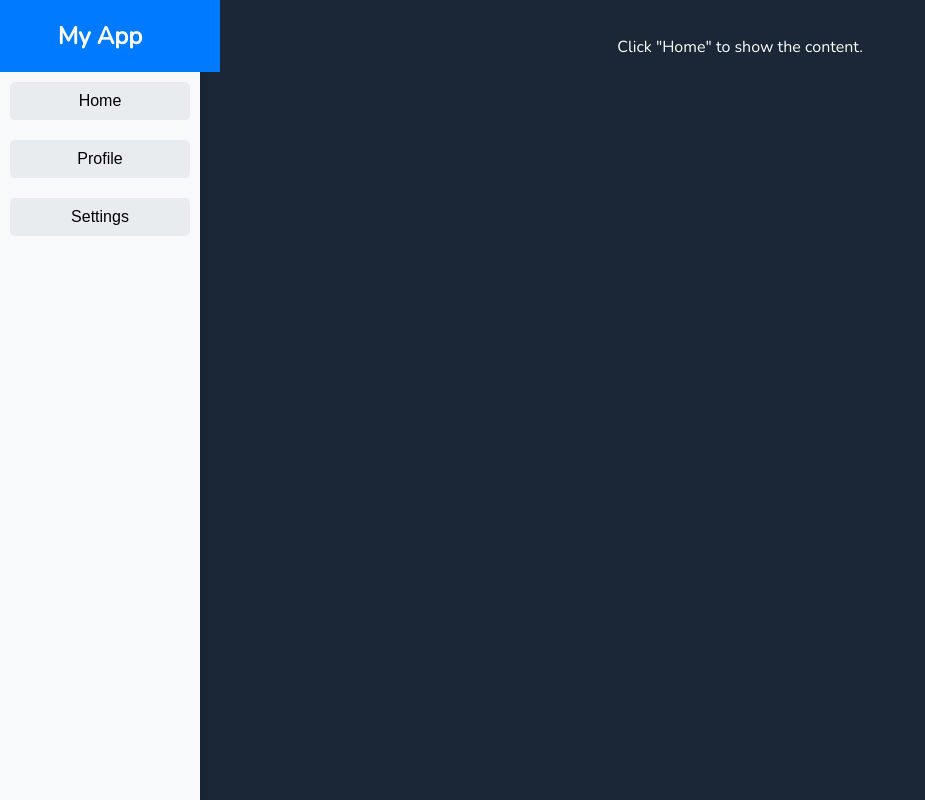
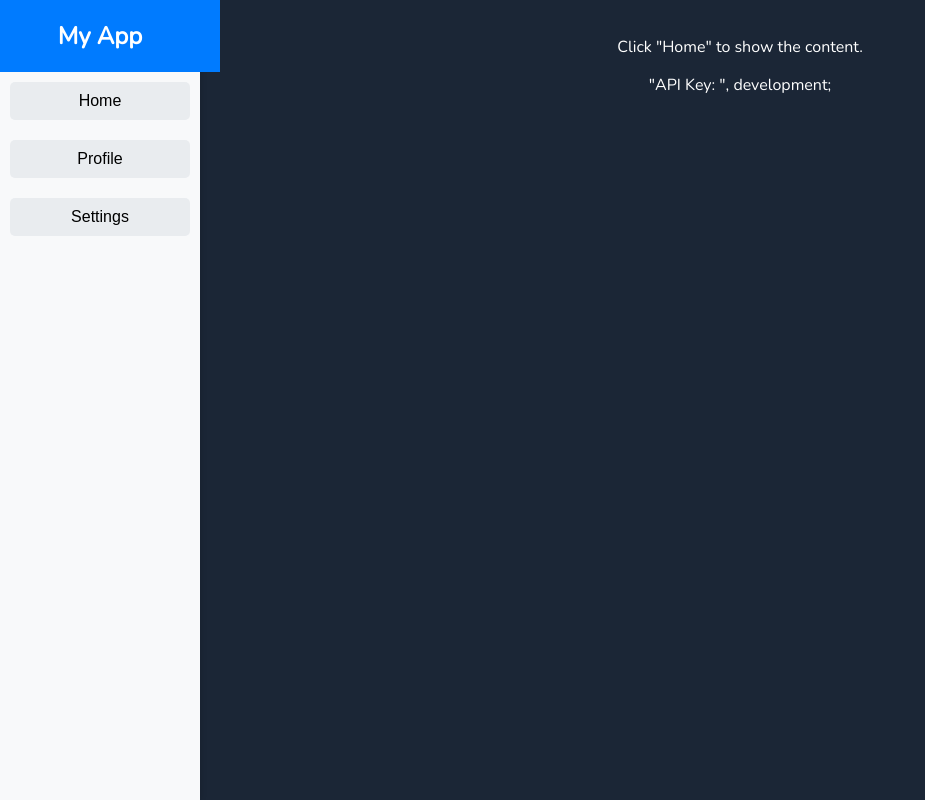
Before and after one commit to tonyliu666/wails-meals-app, a React (Vite) app in the folder frontend/: page / in a window 1280 px wide. Shown: the whole page, without its empty margins (0-925 px from the left). Built offline with nearby package versions, Linux system fonts and the light colour scheme; no server answers.

Commit message:
read the env variables successfully

```diff
--- a/frontend/src/App.tsx
+++ b/frontend/src/App.tsx
@@ -6,15 +6,14 @@ import Sidebar from "./components/sidebar";
 const App = () => {
   const [showMap, setShowMap] = useState(false);
   // load environment variables
-    const apiKey = process.env.REACT_APP_GOOGLE_MAPS_API_KEY;
-
+  //const apiKey = process.env.REACT_APP_GOOGLE_MAPS_API_KEY;
+  // const apiKey : string = process.env.REACT_APP_GOOGLE_MAPS_API_KEY as string;
   return (
     <div style={{ display: "flex" }}>
       <Sidebar setShowMap={setShowMap} />
       <div style={{ flex: 1, padding: "20px" }}>
         {showMap ? (
-        //   <APIProvider apiKey={apiKey}>
-        <APIProvider apiKey={apiKey}>
+        <APIProvider apiKey={import.meta.env.VITE_GOOGLE_MAPS_API_KEY}>
           <Map
              defaultZoom={13}
              defaultCenter={ { lat: -33.860664, lng: 151.208138 } }
@@ -24,7 +23,11 @@ const App = () => {
           </Map>
         </APIProvider>
         ) : (
-          <p>Click "Home" to show the content.</p>
+          <div>
+            <p>Click "Home" to show the content.</p>
+            <p>"API Key: ", {process.env.NODE_ENV}; </p>
+            {/* <p>{process.env.REACT_APP_GOOGLE_MAPS_API_KEY}</p> */}
+          </div>
         )}
       </div>
     </div>
```
